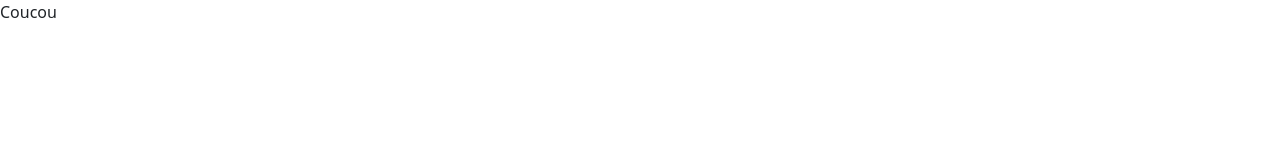
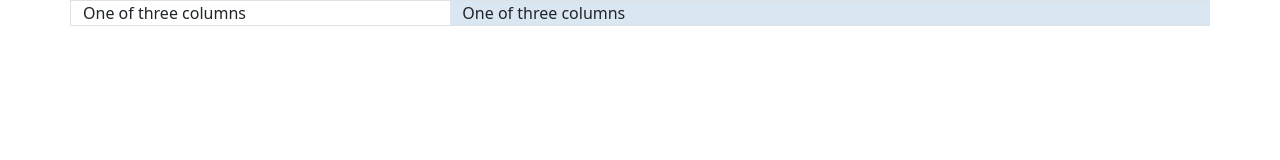
Before and after one commit to GlazMichelFranckDodo225/web-cv-bootstrap-5-mg, a plain HTML site: page index.html in a window 1280 px wide. Drawn offline with nearby package versions, Linux system fonts and the light colour scheme.

Commit message:
Structure and Columns

```diff
--- a/index.html
+++ b/index.html
@@ -1,17 +1,37 @@
 <!DOCTYPE html>
 <html lang="en">
+
 <head>
     <meta charset="UTF-8">
     <meta name="viewport" content="width=device-width, initial-scale=1.0">
     <title>Document</title>
 
     <!-- Bootstrap CSS CDN -->
-    <link href="https://cdn.jsdelivr.net/npm/bootstrap@5.3.2/dist/css/bootstrap.min.css" rel="stylesheet" integrity="sha384-T3c6CoIi6uLrA9TneNEoa7RxnatzjcDSCmG1MXxSR1GAsXEV/Dwwykc2MPK8M2HN" crossorigin="anonymous">
+    <link href="https://cdn.jsdelivr.net/npm/bootstrap@5.3.2/dist/css/bootstrap.min.css" rel="stylesheet"
+        integrity="sha384-T3c6CoIi6uLrA9TneNEoa7RxnatzjcDSCmG1MXxSR1GAsXEV/Dwwykc2MPK8M2HN" crossorigin="anonymous">
 
-    <!-- Bootstrap JS CDN -->
-    <script src="https://cdn.jsdelivr.net/npm/bootstrap@5.3.2/dist/js/bootstrap.bundle.min.js" integrity="sha384-C6RzsynM9kWDrMNeT87bh95OGNyZPhcTNXj1NW7RuBCsyN/o0jlpcV8Qyq46cDfL" crossorigin="anonymous" defer></script>
+    <!-- Bootstrap CSS CDN -->
+    <script src="https://cdn.jsdelivr.net/npm/bootstrap@5.3.2/dist/js/bootstrap.bundle.min.js"
+        integrity="sha384-C6RzsynM9kWDrMNeT87bh95OGNyZPhcTNXj1NW7RuBCsyN/o0jlpcV8Qyq46cDfL" crossorigin="anonymous"
+        defer></script>
+
+        <!-- Personal Styles -->
+    <link rel="stylesheet" href="./main.css">
 </head>
+
 <body>
-    Coucou
+    <header></header>
+    <main class="container border">
+        <div class="row align-items-start">
+            <div class="col-4">
+                One of three columns
+            </div>
+            <div class="col-8 right_column">
+                One of three columns
+            </div>
+        </div>
+    </main>
+    <footer></footer>
 </body>
+
 </html>
--- /dev/null
+++ b/main.css
@@ -0,0 +1,3 @@
+.right_column {
+    background-color: #dae6f2;
+}
```
